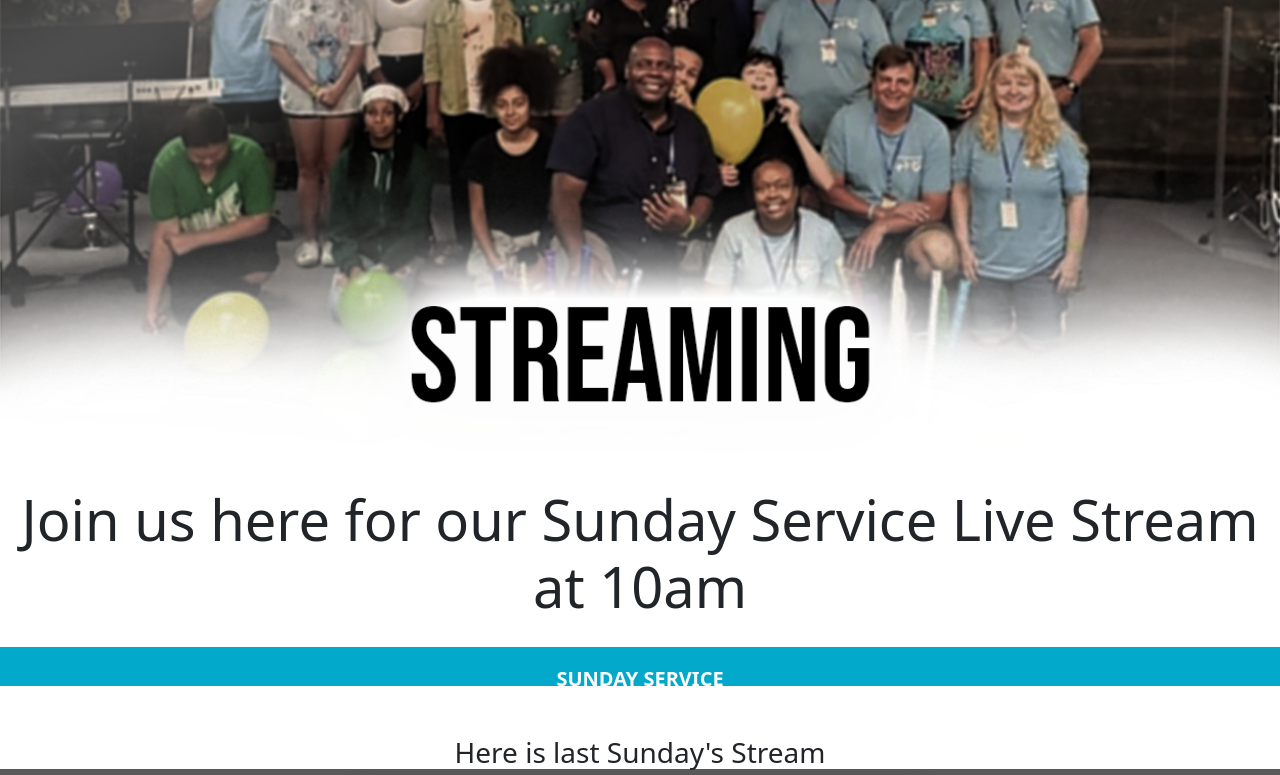
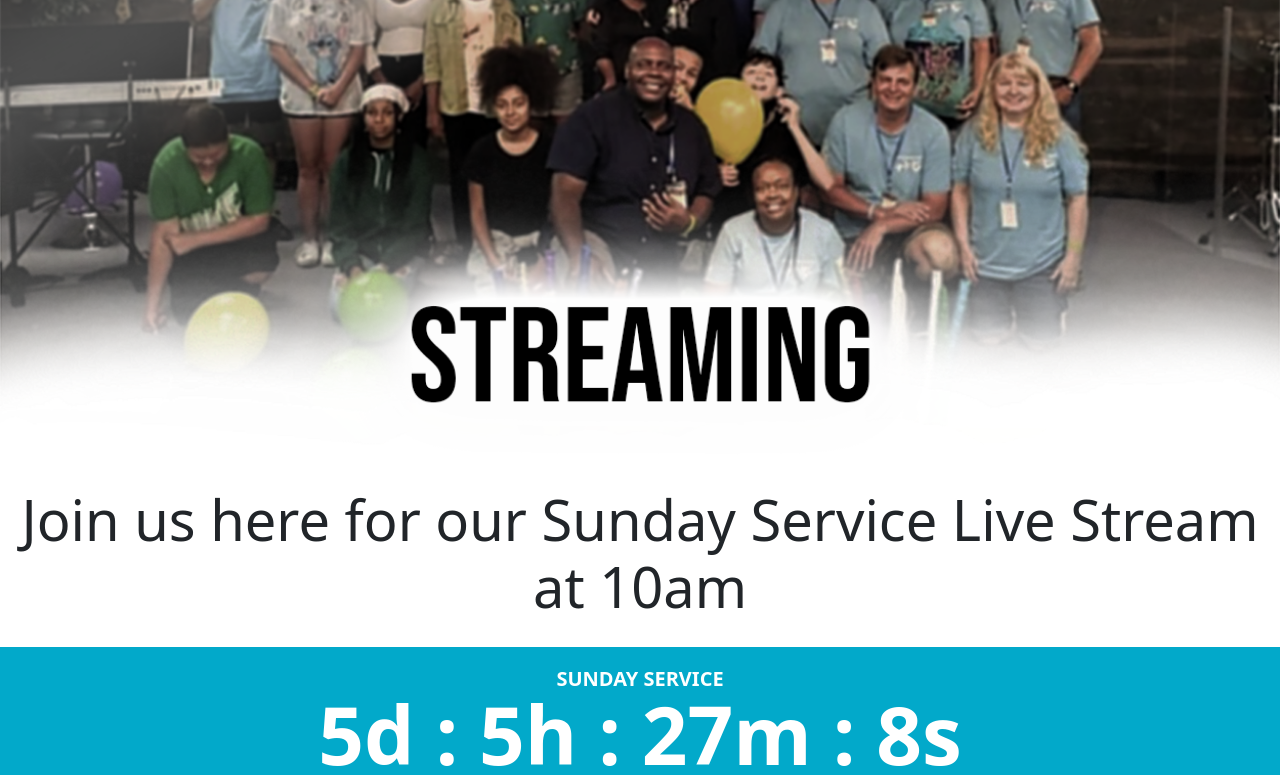
Before and after one commit to RockChurchNN757/Website, a plain HTML site: page rock-church-streaming-page.html in a window 1280 px wide. Shown: the part 177-952 px from the top of the page. Drawn offline with nearby package versions, Linux system fonts and the light colour scheme.

Commit message:
Update rock-church-streaming-page.html

```diff
--- a/rock-church-streaming-page.html
+++ b/rock-church-streaming-page.html
@@ -611,7 +611,7 @@
 
                 // Get today's date and time
                 var now = new Date().getTime();
-                var sunday = setDate(now.getDate() - now.getDay());
+                // var sunday = setDate(now.getDate() - now.getDay());
 
                 // Find the distance between now and the count down date
                 var distance = countDownDate - now;
@@ -619,10 +619,10 @@
 
 
                 // Time calculations for days, hours, minutes and seconds
-                const minute = 1000 * 60;
-                const hour = minute * 60;
-                const day = hour * 24;
-                const year = day * 365;
+                // const minute = 1000 * 60;
+                // const hour = minute * 60;
+                // const day = hour * 24;
+                // const year = day * 365;
 
                 var days = Math.floor(distance / (1000 * 60 * 60 * 24));
                 var hours = Math.floor((distance % (1000 * 60 * 60 * 24)) / (1000 * 60 * 60));
```
